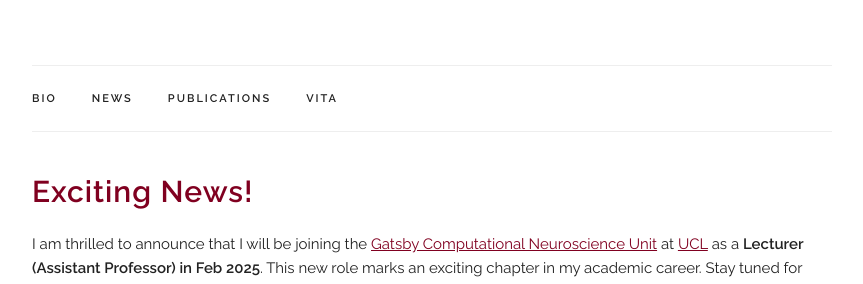
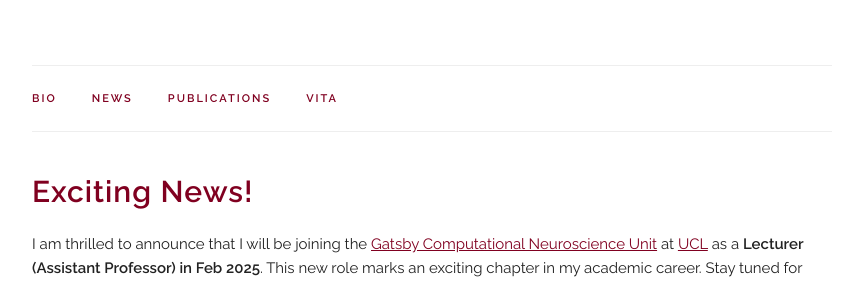
Before and after one commit to leenachennuru/leenacvankadara.com, a Jekyll site: the page built from index.html, in a window 1280 px wide. Shown: the part 194-478 px from the top of the page, without its empty margins (208-1071 px from the left). Built offline with Jekyll 4.4.1, drawn with Linux system fonts in a browser that asks for light colours; some web fonts are replaced.

Commit message:
testing color changes to name

```diff
--- a/_layouts/default.html
+++ b/_layouts/default.html
@@ -111,11 +111,11 @@
     <nav class="navbar">
       <div class="container">
         <ul class="navbar-list">
-          <li class="navbar-item"><a class="navbar-link" href={{ "/index.html#bio" | prepend: site.baseurl }}>Bio</a></li>
-          <li class="navbar-item"><a class="navbar-link" href={{ "/index.html#news" | prepend: site.baseurl }}>News</a></li>
-          <li class="navbar-item"><a class="navbar-link" href={{ "/index.html#publications" | prepend: site.baseurl }}>Publications</a></li>
+          <li class="navbar-item"><a style="color: #800020;" class="navbar-link" href={{ "/index.html#bio" | prepend: site.baseurl }}>Bio</a></li>
+          <li class="navbar-item"><a style="color: #800020;" class="navbar-link" href={{ "/index.html#news" | prepend: site.baseurl }}>News</a></li>
+          <li class="navbar-item"><a style="color: #800020;" class="navbar-link" href={{ "/index.html#publications" | prepend: site.baseurl }}>Publications</a></li>
           <!-- <li class="navbar-item"><a class="navbar-link" href={{ "/index.html#projects" | prepend: site.baseurl }}>Projects</a></li> -->
-          <li class="navbar-item"><a class="navbar-link" href={{ "/index.html#resume" | prepend: site.baseurl }}>Vita</a></li>
+          <li class="navbar-item"><a style="color: #800020;" class="navbar-link" href={{ "/index.html#resume" | prepend: site.baseurl }}>Vita</a></li>
           <!-- <li class="navbar-item"><a class="navbar-link" href={{ "/index.html#productivity" | prepend: site.baseurl }}>Productivity tools</a></li> -->
 
         </ul>
```
